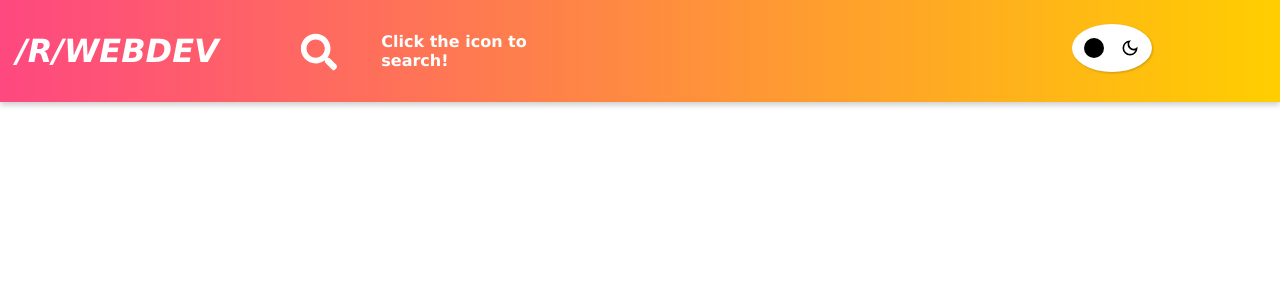
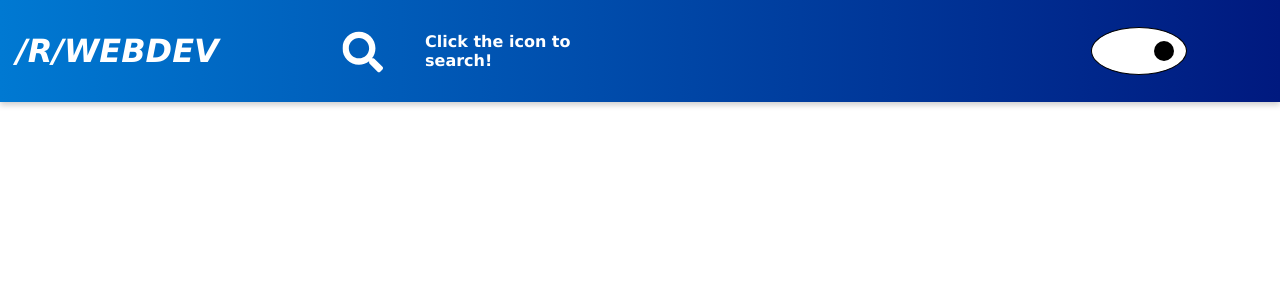
Before and after one commit to julianlk522/redditreskin, a React (Create React App) app: page / in a window 1280 px wide. Both pictures are taken after a click on the element 1094 px from the left and 48 px from the top of the page. Shown: the top 300 px of the page. Built offline with nearby package versions, Linux system fonts and the light colour scheme; no server answers.

Commit message:
working darkmode slider in header and dark UI theme

```diff
--- a/src/App.js
+++ b/src/App.js
@@ -72,6 +72,7 @@ function App() {
     // <RedditProvider>
         <>
         <header
+          id={darkMode ? 'headerDark' : 'headerLight'}
           onMouseOver={promptSubmit}
           onMouseLeave={removePromptSubmit}
         >
@@ -100,19 +101,35 @@ function App() {
 
             {/* darkMode slider */}
 
+            <div id="darkModeArea">
               {!darkMode && (
-                <p id="darkModeCaption">Dark mode?  Click the slider</p>
+                  <p id="darkModeCaption">Prefer dark mode?  Click the slider</p>
                 )}
 
-            <div id="lightDarkSliderDiv">
+              <div
+                className='lightDarkSliderDiv'
+                id={darkMode
+                    ? 'lightDarkSliderDivDark'
+                    : 'lightDarkSliderDivLight'
+                }
+              >
                 {(darkMode)
-                ? <MdOutlineDarkMode id="modeImg"/>
-                : <MdOutlineLightMode id="modeImg"/>}
-              <div id="ball"
+                  ? <MdOutlineDarkMode
+                      className='modeImg'
+                      id="modeImgDark"
+                    />
+                  : <MdOutlineLightMode
+                      className='modeImg'
+                      id="modeImgLight"
+                    />}
+                <div
+                  className='ball'
+                  id={darkMode ? 'ballDark' : 'ballLight'}
                   onClick={() => {
                     setDarkMode(!darkMode)
                   }}
                 ></div>
+              </div>
             </div>
 
         </header>
--- a/src/index.css
+++ b/src/index.css
@@ -17,19 +17,27 @@ html, body, #root {
 
 
 header {
-  background-image: linear-gradient(to right, #FE4880, #FFCE00);
   box-shadow: 0px 3px 6px rgba(0, 0, 0, 0.2);
   padding: 1rem;
-  color: white;
   display: flex;
   justify-content: flex-start;
   align-items: center;
 }
 
+#headerLight {
+  background-image: linear-gradient(to right, #FE4880, #FFCE00);
+  color: white;
+}
+
+#headerDark {
+  background-image: linear-gradient(to right, #0079d2, #00197f);
+  color: white;
+}
+
 #searchArea {
-  width: 40%;
+  width: 45%;
   display: flex;
-  justify-content: center;
+  justify-content: flex-start;
   align-items: center;
 }
 
@@ -92,45 +100,76 @@ header:before {
   transition: 0.5s;
 }
 
+#darkModeArea {
+  width: 45%;
+  display: flex;
+  justify-content: flex-end;
+  align-items: center;
+}
+
 #darkModeCaption {
-  position: absolute;
-  right: 30%;
-  color: white;
+  color: black;
   font-weight: 400;
   margin: 1rem;
 }
 
-#lightDarkSliderDiv {
-  position: absolute;
-  top: 3%;
-  right: 10%;
-  background-color: white;
+.lightDarkSliderDiv {
+  position: relative;
   display: flex;
   align-items: center;
   justify-content: space-between;
   border-radius: 50%;
   padding: 3px;
   height: 3rem;
-  width: 5rem;
+  width: 6rem;
+}
+
+#lightDarkSliderDivDark {
+  background-color: white;
+  border: 1px solid black;
+  filter: drop-shadow(1px 1px 1px rgb(F F F / 0.2));
+}
+
+#lightDarkSliderDivLight {
+  background-color: white;
+  border: 1px solid black;
   filter: drop-shadow(1px 1px 1px rgb(0 0 0 / 0.2));
 }
 
-#modeImg {
+.ball {
+  border-radius: 50%;
   position: absolute;
-  right: 0.75rem;
   height: 1.25rem;
   width: 1.25rem;
+}
+
+#ballLight {
+  background-color: black;
+  left: 0.75rem;
+}
+
+#ballDark {
+  background-color: black;
+  right: 0.75rem;
+}
+
+.modeImg {
+  position: absolute;
+  height: 1.25rem;
+  width: 1.25rem;
+}
+
+#modeImgDark {
+  right: 0.75rem;
+  color: white;
+}
+
+#modeImgLight {
+  left: 0.75rem;
   color: black;
 }
 
-#ball {
-  background-color: black;
-  border-radius: 50%;
-  position: absolute;
-  left: 0.75rem;
-  height: 1.25rem;
-  width: 1.25rem;
-}
+
 
 /* Articles */
 
```
Lines whose indentation alone changed are shown as unchanged.
